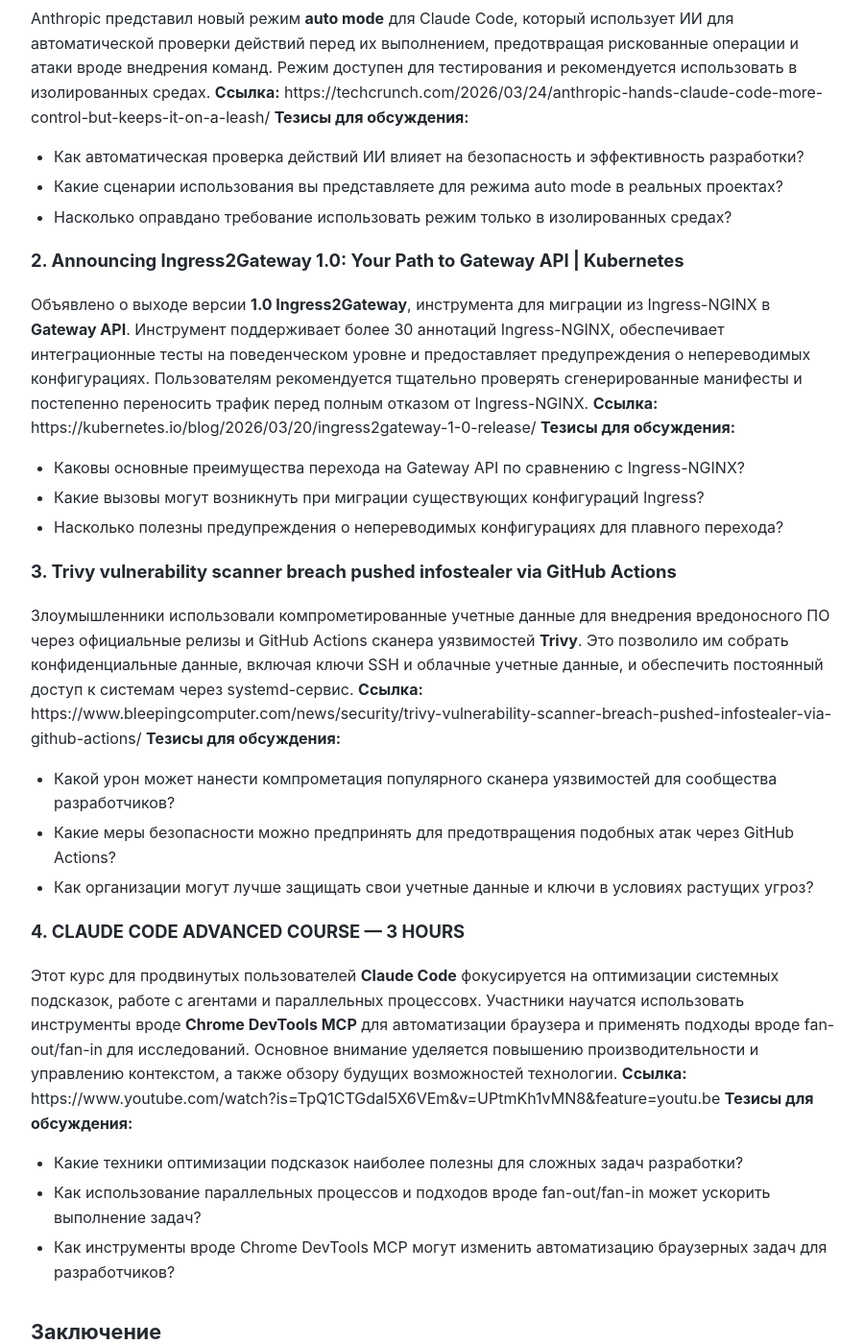
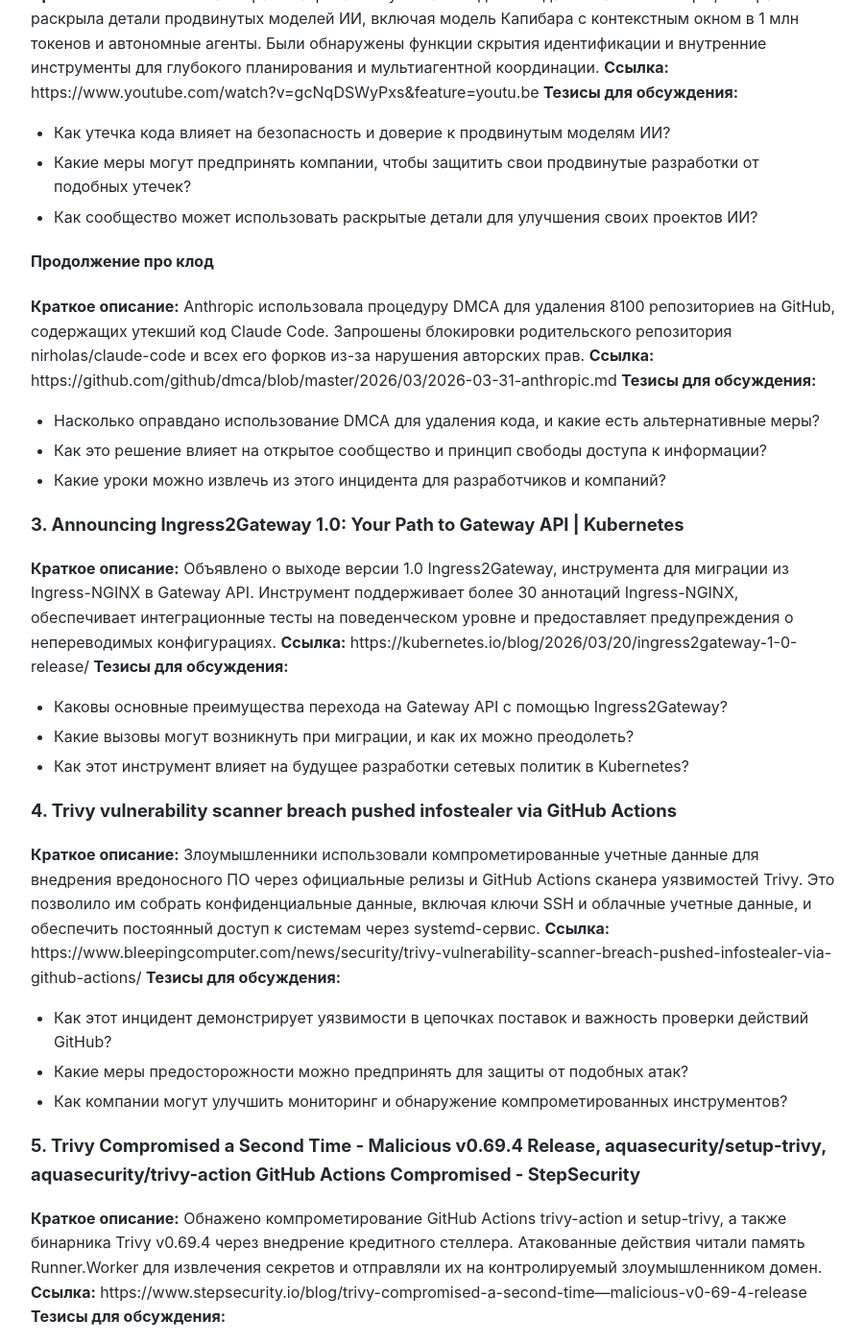
Before and after one commit to DKT-AI/episodes-news, a Jekyll site: the page built from episodes/episode-92-ru.md, in a window 1280 px wide and 1400 px high, scrolled down 417 px. Shown: the whole window at 96% size, without its empty margins (188-1088 px from the left). Built offline with Jekyll 4.4.1, drawn with Linux system fonts in a browser that asks for light colours; our own code applies the rules of GitHub Pages for plain Markdown files; some of the changed text lies outside the part shown.

Commit message:
Publish episode 92 agenda (RU)

```diff
--- a/episodes/episode-92-ru.md
+++ b/episodes/episode-92-ru.md
@@ -1,41 +1,73 @@
 # Выпуск #92: Сбор новостей от комьюнити
 
 ## Вступление
-Приветствуем вас на подкасте DevOps Kitchen Talks! В этом выпуске мы поговорим о свежих новостях из мира разработки и безопасности: обновлении Claude Code от Anthropic, инструменте миграции Ingress2Gateway для Kubernetes, инциденте безопасности со сканером Trivy и продвинутом курсе по Claude Code. Приготовьтесь к обсуждению актуальных событий и их влияния на нашу отрасль!
+Приветствуем вас на подкасте DevOps Kitchen Talks! В этом выпуске мы поговорим о свежих новостях из комьюнити: от утечки кода Anthropic до новых функций в Kubernetes и безопасности в цепочках поставок. Приготовьтесь к обсуждению важных событий и их влияния на нашу отрасль.
 
 ## Новости
 
-### 1. Anthropic hands Claude Code more control, but keeps it on a leash | TechCrunch
-Anthropic представил новый режим **auto mode** для Claude Code, который использует ИИ для автоматической проверки действий перед их выполнением, предотвращая рискованные операции и атаки вроде внедрения команд. Режим доступен для тестирования и рекомендуется использовать в изолированных средах.
-**Ссылка:** https://techcrunch.com/2026/03/24/anthropic-hands-claude-code-more-control-but-keeps-it-on-a-leash/
+### 1. Claude Code... Слили?
+**Краткое описание:** В статье рассматривается утечка исходного кода компании Anthropic, которая раскрыла детали продвинутых моделей ИИ, включая модель Капибара с контекстным окном в 1 млн токенов и автономные агенты. Были обнаружены функции скрытия идентификации и внутренние инструменты для глубокого планирования и мультиагентной координации.
+**Ссылка:** https://www.youtube.com/watch?v=gcNqDSWyPxs&feature=youtu.be
 **Тезисы для обсуждения:**
-- Как автоматическая проверка действий ИИ влияет на безопасность и эффективность разработки?
-- Какие сценарии использования вы представляете для режима auto mode в реальных проектах?
-- Насколько оправдано требование использовать режим только в изолированных средах?
+- Как утечка кода влияет на безопасность и доверие к продвинутым моделям ИИ?
+- Какие меры могут предпринять компании, чтобы защитить свои продвинутые разработки от подобных утечек?
+- Как сообщество может использовать раскрытые детали для улучшения своих проектов ИИ?
 
-### 2. Announcing Ingress2Gateway 1.0: Your Path to Gateway API | Kubernetes
-Объявлено о выходе версии **1.0 Ingress2Gateway**, инструмента для миграции из Ingress-NGINX в **Gateway API**. Инструмент поддерживает более 30 аннотаций Ingress-NGINX, обеспечивает интеграционные тесты на поведенческом уровне и предоставляет предупреждения о непереводимых конфигурациях. Пользователям рекомендуется тщательно проверять сгенерированные манифесты и постепенно переносить трафик перед полным отказом от Ingress-NGINX.
+#### Продолжение  про клод
+**Краткое описание:** Anthropic использовала процедуру DMCA для удаления 8100 репозиториев на GitHub, содержащих утекший код Claude Code. Запрошены блокировки родительского репозитория nirholas/claude-code и всех его форков из-за нарушения авторских прав.
+**Ссылка:** https://github.com/github/dmca/blob/master/2026/03/2026-03-31-anthropic.md
+**Тезисы для обсуждения:**
+- Насколько оправдано использование DMCA для удаления кода, и какие есть альтернативные меры?
+- Как это решение влияет на открытое сообщество и принцип свободы доступа к информации?
+- Какие уроки можно извлечь из этого инцидента для разработчиков и компаний?
+
+### 3. Announcing Ingress2Gateway 1.0: Your Path to Gateway API | Kubernetes
+**Краткое описание:** Объявлено о выходе версии 1.0 Ingress2Gateway, инструмента для миграции из Ingress-NGINX в Gateway API. Инструмент поддерживает более 30 аннотаций Ingress-NGINX, обеспечивает интеграционные тесты на поведенческом уровне и предоставляет предупреждения о непереводимых конфигурациях.
 **Ссылка:** https://kubernetes.io/blog/2026/03/20/ingress2gateway-1-0-release/
 **Тезисы для обсуждения:**
-- Каковы основные преимущества перехода на Gateway API по сравнению с Ingress-NGINX?
-- Какие вызовы могут возникнуть при миграции существующих конфигураций Ingress?
-- Насколько полезны предупреждения о непереводимых конфигурациях для плавного перехода?
+- Каковы основные преимущества перехода на Gateway API с помощью Ingress2Gateway?
+- Какие вызовы могут возникнуть при миграции, и как их можно преодолеть?
+- Как этот инструмент влияет на будущее разработки сетевых политик в Kubernetes?
 
-### 3. Trivy vulnerability scanner breach pushed infostealer via GitHub Actions
-Злоумышленники использовали компрометированные учетные данные для внедрения вредоносного ПО через официальные релизы и GitHub Actions сканера уязвимостей **Trivy**. Это позволило им собрать конфиденциальные данные, включая ключи SSH и облачные учетные данные, и обеспечить постоянный доступ к системам через systemd-сервис.
+### 4. Trivy vulnerability scanner breach pushed infostealer via GitHub Actions
+**Краткое описание:** Злоумышленники использовали компрометированные учетные данные для внедрения вредоносного ПО через официальные релизы и GitHub Actions сканера уязвимостей Trivy. Это позволило им собрать конфиденциальные данные, включая ключи SSH и облачные учетные данные, и обеспечить постоянный доступ к системам через systemd-сервис.
 **Ссылка:** https://www.bleepingcomputer.com/news/security/trivy-vulnerability-scanner-breach-pushed-infostealer-via-github-actions/
 **Тезисы для обсуждения:**
-- Какой урон может нанести компрометация популярного сканера уязвимостей для сообщества разработчиков?
-- Какие меры безопасности можно предпринять для предотвращения подобных атак через GitHub Actions?
-- Как организации могут лучше защищать свои учетные данные и ключи в условиях растущих угроз?
+- Как этот инцидент демонстрирует уязвимости в цепочках поставок и важность проверки действий GitHub?
+- Какие меры предосторожности можно предпринять для защиты от подобных атак?
+- Как компании могут улучшить мониторинг и обнаружение компрометированных инструментов?
 
-### 4. CLAUDE CODE ADVANCED COURSE — 3 HOURS
-Этот курс для продвинутых пользователей **Claude Code** фокусируется на оптимизации системных подсказок, работе с агентами и параллельных процессовх. Участники научатся использовать инструменты вроде **Chrome DevTools MCP** для автоматизации браузера и применять подходы вроде fan-out/fan-in для исследований. Основное внимание уделяется повышению производительности и управлению контекстом, а также обзору будущих возможностей технологии.
-**Ссылка:** https://www.youtube.com/watch?is=TpQ1CTGdal5X6VEm&v=UPtmKh1vMN8&feature=youtu.be
+### 5. Trivy Compromised a Second Time - Malicious v0.69.4 Release, aquasecurity/setup-trivy, aquasecurity/trivy-action GitHub Actions Compromised - StepSecurity
+**Краткое описание:** Обнажено компрометирование GitHub Actions trivy-action и setup-trivy, а также бинарника Trivy v0.69.4 через внедрение кредитного стеллера. Атакованные действия читали память Runner.Worker для извлечения секретов и отправляли их на контролируемый злоумышленником домен.
+**Ссылка:** https://www.stepsecurity.io/blog/trivy-compromised-a-second-time---malicious-v0-69-4-release
 **Тезисы для обсуждения:**
-- Какие техники оптимизации подсказок наиболее полезны для сложных задач разработки?
-- Как использование параллельных процессов и подходов вроде fan-out/fan-in может ускорить выполнение задач?
-- Как инструменты вроде Chrome DevTools MCP могут изменить автоматизацию браузерных задач для разработчиков?
+- Как часто происходят компрометации популярных инструментов, и как это влияет на доверие к ним?
+- Какие стратегии можно использовать для обеспечения безопасности действий GitHub и других автоматизированных процессов?
+- Как можно улучшить обнаружение и реагирование на подобные инциденты в будущем?
+
+### 6. Security Update: Suspected Supply Chain Incident | liteLLM
+**Краткое описание:** Обнаружено компрометирование пакетов litellm==1.82.7 и litellm==1.82.8 на PyPI, содержащих вредоносный код для кражи секретов. Рекомендуется проверить системы на наличие файлов litellm_init.pth и трафика на models.litellm.cloud, а также заменить версии на безопасные, такие как v1.82.6 или ниже.
+**Ссылка:** https://docs.litellm.ai/blog/security-update-march-2026
+**Тезисы для обсуждения:**
+- Как этот инцидент подчеркивает важность проверки пакетов PyPI и других источников зависимостей?
+- Какие инструменты и практики можно использовать для предотвращения компрометации цепочки поставок?
+- Как компании могут быстро реагировать на подобные угрозы и минимизировать ущерб?
+
+### 7. Introducing account regional namespaces for Amazon S3 general purpose buckets | AWS News Blog
+**Краткое описание:** AWS представил возможность создания общих хранилищ S3 в региональном пространстве имен аккаунта, упрощая управление именами хранилищ. Пользователи могут предсказуемо создавать имена хранилищ, добавляя уникальный суффикс аккаунта и региона. Это обеспечивает уникальность имен и безопасность с помощью политик IAM и AWS Organizations, поддерживается через AWS CLI, SDK и инструменты инфраструктуры как код, такие как CloudFormation.
+**Ссылка:** https://aws.amazon.com/blogs/aws/introducing-account-regional-namespaces-for-amazon-s3-general-purpose-buckets/
+**Тезисы для обсуждения:**
+- Как новые региональные имена аккаунтов S3 упрощают управление и улучшают безопасность?
+- Какие преимущества это предоставляет для разработчиков и администраторов облачных систем?
+- Как это изменение влияет на существующие рабочие процессы и инструменты инфраструктуры как код?
+
+### 8. [Security]: CRITICAL: Malicious litellm_init.pth in litellm 1.82.8 — credential stealer · Issue #24512 · BerriAI/litellm
+**Краткое описание:** Обнаружен критический компромисс цепочки поставок в пакете PyPI litellm версии 1.82.8, содержащий файл `.pth`, который автоматически выполняет скрипт кражи учетных данных при запуске интерпретатора Python. Злоумышленник собирает конфиденциальные данные и отправляет их на удаленный сервер.
+**Ссылка:** https://github.com/BerriAI/litellm/issues/24512
+**Тезисы для обсуждения:**
+- Как использование файлов `.pth` может быть использовано для скрытых атак, и как их обнаруживать?
+- Какие меры можно предпринять для улучшения безопасности пакетов PyPI и других репозиториев?
+- Как разработчики могут лучше защищать свои приложения от подобных компромиссов цепочки поставок?
 
 ## Заключение
-Спасибо за прослушивание DevOps Kitchen Talks! Мы надеемся, что обсужденные новости помогут вам оставаться в курсе последних тенденций и угроз в мире DevOps. Присоединяйтесь к нам в следующий раз для новых тем и дискуссий!
+Спасибо за прослушивание выпуска #92 DevOps Kitchen Talks! Будьте в курсе последних новостей и обсуждений, подключайтесь к нашему комьюнити и делитесь своими мыслями по этим темам. До новых встреч!
```
